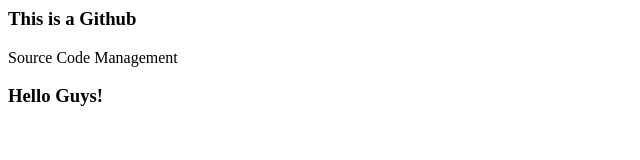
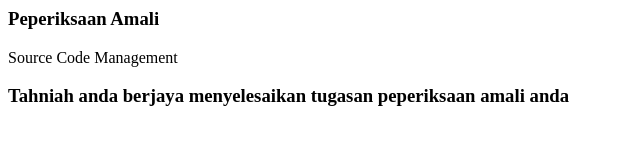
Before and after one commit to tasyasaid/amalifinal.io, a plain HTML site: page index.html in a window 1280 px wide. Shown: the whole page, without its empty margins (0-640 px from the left). Drawn offline with Linux system fonts and the light colour scheme.

Commit message:
Update index.html

```diff
--- a/index.html
+++ b/index.html
@@ -1,8 +1,8 @@
 <html>
 <head></head>
 <body>
-    <h3> This is a Github</h3>
+    <h3>Peperiksaan Amali</h3>
     <p> Source Code Management</p>
-    <h3> Hello Guys!</h3>
+    <h3> Tahniah anda berjaya menyelesaikan tugasan peperiksaan amali anda</h3>
 </body>
 </html>
```
